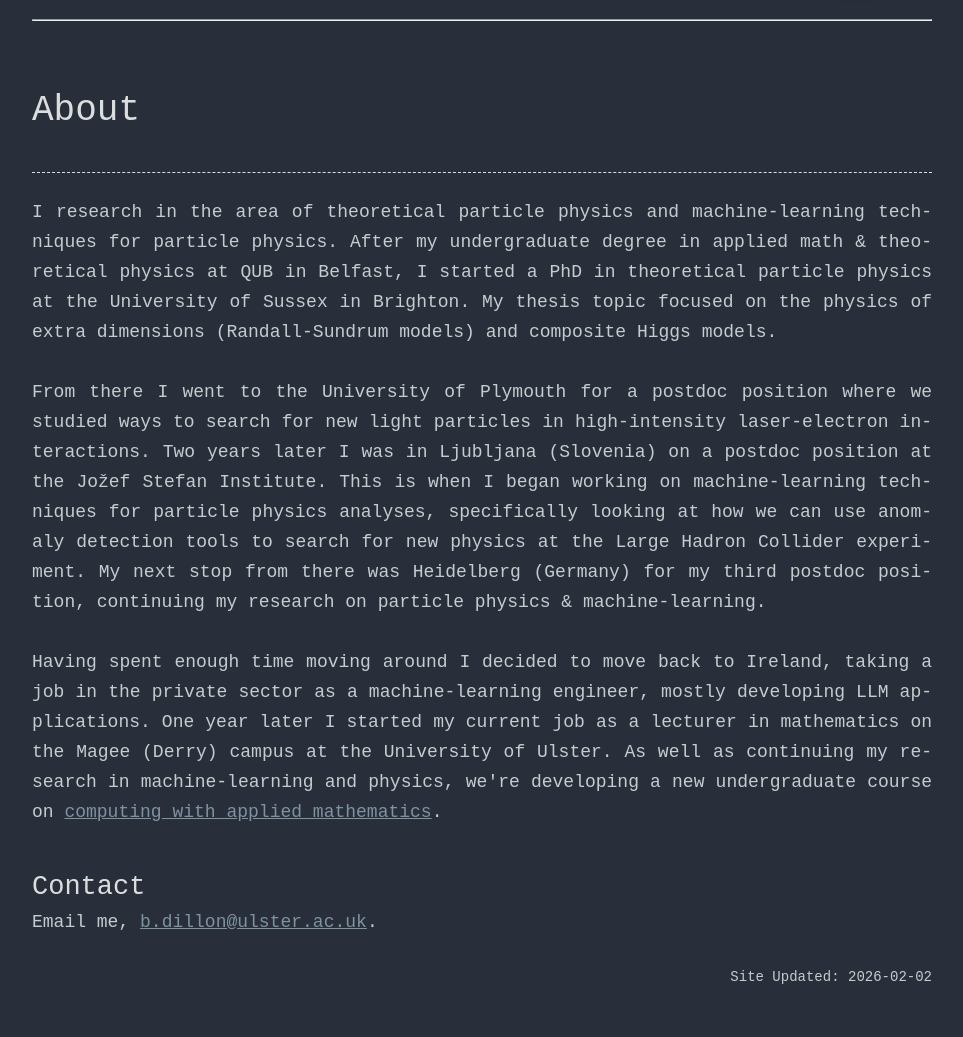
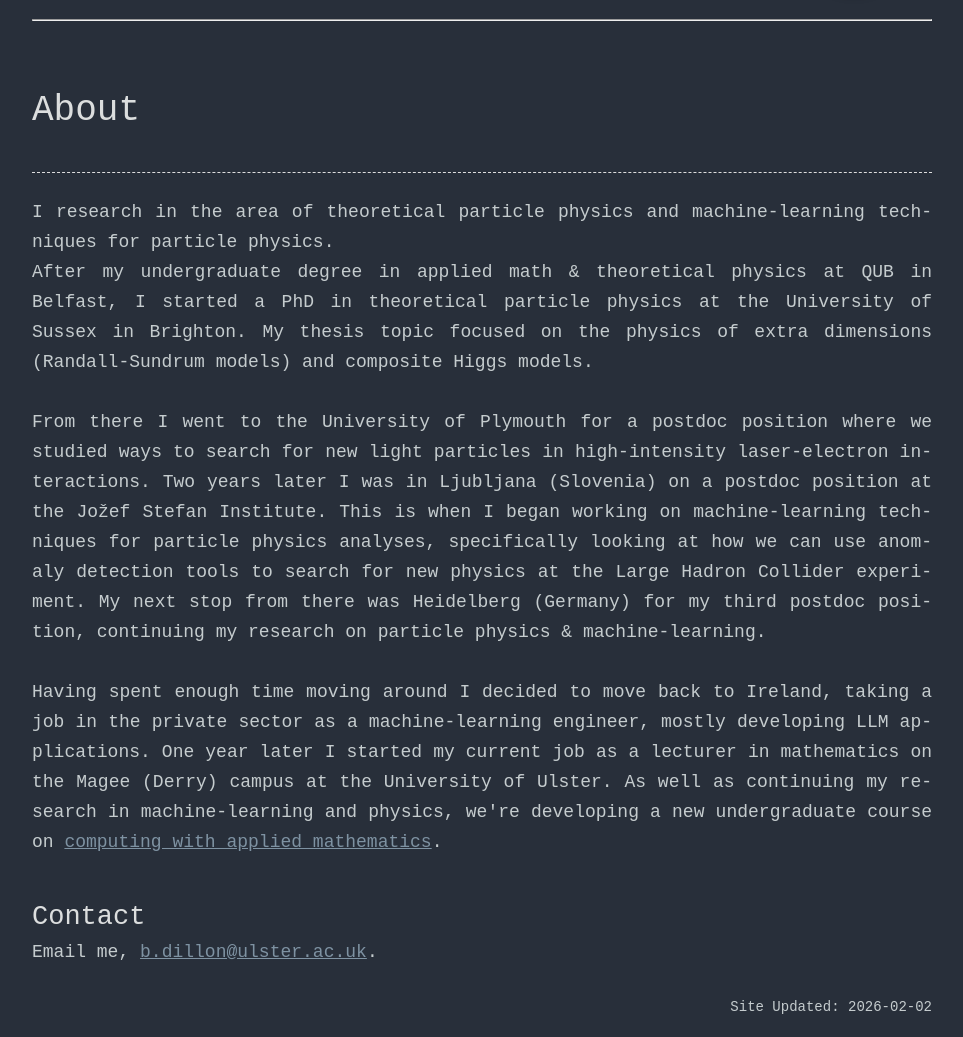
Before and after one commit to bmdillon/bmdillon.github.io, a Jekyll site: the page built from index.md, in a window 1280 px wide, cut to the strip 164-1201 px from the top of the page. Shown: the whole strip, without its empty margins (158-1121 px from the left). Built offline with Jekyll 4.4.1, drawn with Linux system fonts in a browser that asks for light colours; before the commit the page ends 1171 px from its top, so only the background shows below that.

Commit message:
small fix

```diff
--- a/index.md
+++ b/index.md
@@ -4,7 +4,9 @@ title: About
 ---
 <hr style="border: 0; border-top: 0.5px dashed #ddd; margin: 24px 0;">
 
-<p>I research in the area of theoretical particle physics and machine-learning techniques for particle physics.
+<p>I research in the area of theoretical particle physics and machine-learning techniques for particle physics.</p>
+
+<p>
 After my undergraduate degree in applied math & theoretical physics at QUB in Belfast, I started a PhD in theoretical particle physics at the University of Sussex in Brighton.
 My thesis topic focused on the physics of extra dimensions (Randall-Sundrum models) and composite Higgs models.
 </p>
```
Also changed, not shown: outreach/index.md (+5 -5 lines).
